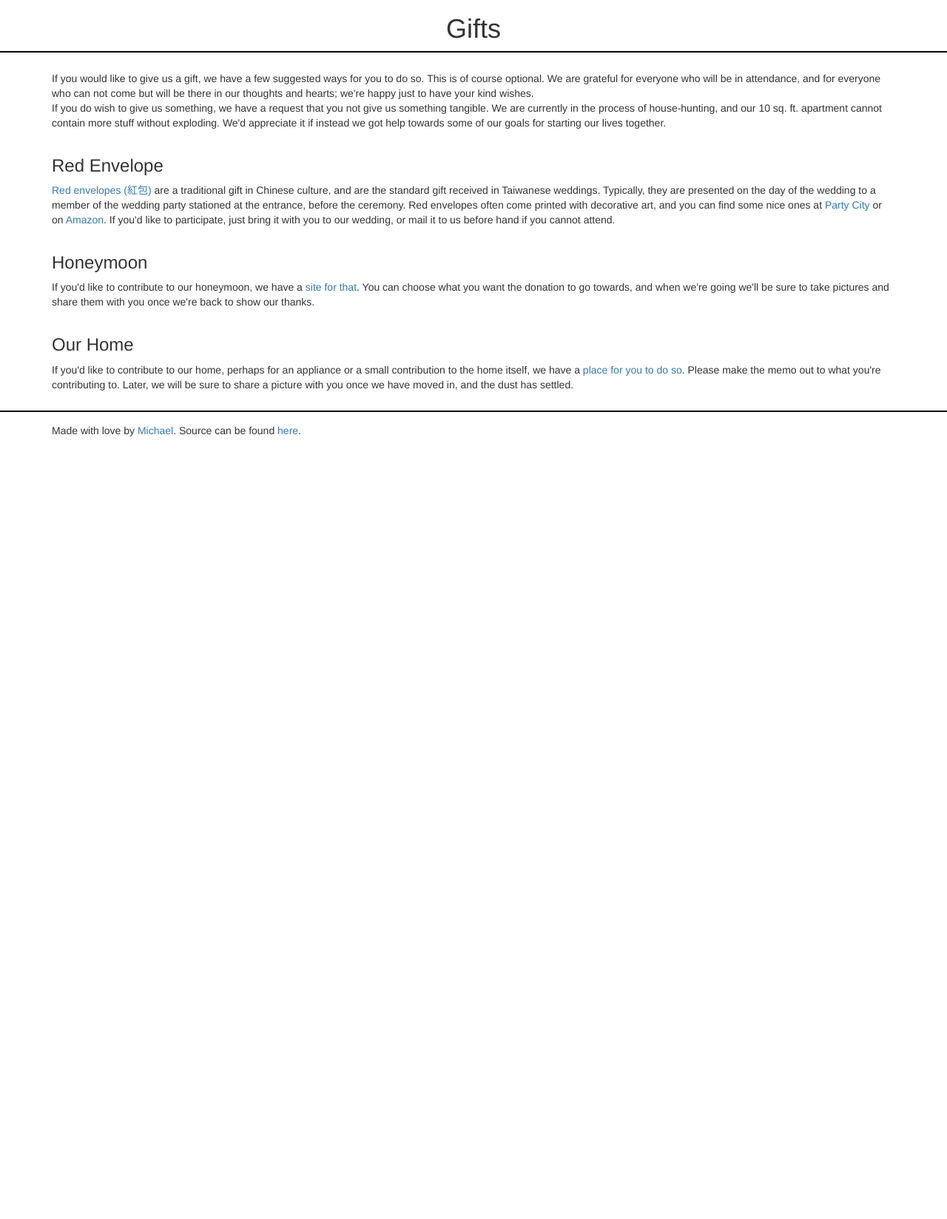
After one commit to kartoffeln777/happilyevereldridge2018, a PHP site: page /gifts/ in a window 1280 px wide. The commit adds this page. Shown: the part 352-2000 px from the top of the page at 74% size. Run offline with PHP 8.4, Linux system fonts and the light colour scheme; some libraries are stand-ins or nearby versions.

Commit message:
added gifts section, but commented it out while getting edits

```diff
--- /dev/null
+++ b/src/gifts/index.php
@@ -0,0 +1,98 @@
+<!DOCTYPE html>
+<html lang="en">
+  <head>
+    <meta charset="utf-8">
+    <meta http-equiv="X-UA-Compatible" content="IE=edge">
+    <meta name="viewport" content="width=device-width, initial-scale=1">
+    <!-- The above 3 meta tags *must* come first in the head; any other head content must come *after* these tags -->
+    <meta name="description" content="A website for celebrating Alison and Michael's big day">
+    <meta name="author" content="Michael Jones">
+    <link rel="icon" href="../favicon.ico">
+
+    <title>Gifts</title>
+
+    <link href="../lib/css/bootstrap.min.css" rel="stylesheet">
+    <link href="../lib/css/bootstrap-theme.min.css" rel="stylesheet">
+
+    <script src="https://ajax.googleapis.com/ajax/libs/jquery/3.1.1/jquery.min.js"></script>
+    <script src="../lib/js/bootstrap.min.js"></script>
+
+    <link href="../site.css" rel="stylesheet">
+  </head>
+
+  <body>
+    <nav class="navbar navbar-default navbar-fixed-top">
+      <div class="container">
+        <div class="navbar-header">
+          <button type="button" class="navbar-toggle collapsed" data-toggle="collapse" data-target="#navbar" aria-expanded="false" aria-controls="navbar">
+            <span class="sr-only">Toggle navigation</span>
+            <span class="icon-bar"></span>
+            <span class="icon-bar"></span>
+            <span class="icon-bar"></span>
+          </button>
+        </div>
+
+        <div id="navbar" class="navbar-collapse collapse">
+          <ul class="nav navbar-nav navbar-center">
+            <li><a href="../#OurStory">Our Story</a></li>
+            <li><a href="../#OurWedding">Our Wedding</a></li>
+            <li class="dropdown">
+              <a href="#" class="dropdown-toggle" data-toggle="dropdown" role="button" aria-haspopup="true" aria-expanded="false">Details<span class="caret"></span></a>
+              <ul class="dropdown-menu">
+                <li><a href="../#Accomodations">Accomodations</a></li>
+                <li><a href="../#Transport">Transport</a></li>
+                <li><a href="../#ThingsToSee">Things to See</a></li>
+              </ul>
+            </li>
+            <li><a href="../#RSVP">RSVP</a></li>
+            <li><a href="./">Gifts</a></li>
+          </ul>
+        </div><!--/.nav-collapse -->
+      </div><!--/.containter -->
+    </nav>
+
+    <div class="masthead">
+      <img class="header-image" src="../img/double-happiness.png">
+      <h1>Gifts</h1>
+    </div>
+
+    <div class="container">
+      <div id="content" class="inner jumptarget">
+          <!--<h3>How We Met</h3>-->
+	If you would like to give us a gift, we have a few suggested ways for you to do so. This is of course optional. We are grateful for everyone who will be in attendance, and for everyone who can not come but will be there in our thoughts and hearts; we're happy just to have your kind wishes.
+       <br>
+       If you do wish to give us something, we have a request that you not give us something tangible. We are currently in the process of house-hunting, and our 10 sq. ft. apartment cannot contain more stuff without exploding. We'd appreciate it if instead we got help towards some of our goals for starting our lives together.
+      </div>
+
+      <div id="redEnvelope" class="inner jumptarget">
+        <h3>Red Envelope</h3>
+	<a href="https://en.wikipedia.org/wiki/Red_envelope" target="_blank">Red envelopes (紅包)</a> are a traditional gift in Chinese culture, and are the standard gift received in Taiwanese weddings. Typically, they are presented on the day of the wedding to a member of the wedding party stationed at the entrance, before the ceremony. Red envelopes often come printed with decorative art, and you can find some nice ones at <a href="http://www.partycity.com/product/best+wishes+chinese+new+year+red+envelopes+8ct.do" target="_blank">Party City</a> or on <a href="https://www.amazon.com/Chinese-Red-Envelopes-pack-designs/dp/B004IMHWCK" target="_blank">Amazon</a>. If you'd like to participate, just bring it with you to our wedding, or mail it to us before hand if you cannot attend.
+      </div>
+
+      <div id="honeymoon" class="inner jumptarget">
+        <h3>Honeymoon</h3>
+	If you'd like to contribute to our honeymoon, we have a <a href="../" target="_blank">site for that</a>. You can choose what you want the donation to go towards, and when we're going we'll be sure to take pictures and share them with you once we're back to show our thanks.
+      </div>
+
+      <div id="home" class="inner jumptarget">
+        <h3>Our Home</h3>
+        If you'd like to contribute to our home, perhaps for an appliance or a small contribution to the home itself, we have a <a href="../" target="_blank">place for you to do so</a>. Please make the memo out to what you're contributing to. Later, we will be sure to share a picture with you once we have moved in, and the dust has settled.
+      </div>
+    </div>
+
+    <div class="mastfoot">
+      <div class="container">
+        <div class="inner">
+          <p>Made with love by <a href="https://autorefactorer.com" target="_blank">Michael</a>. Source can be found <a href="https://github.com/PisoMojado/alisonmichaelwedding" target="_blank">here</a>.</p>
+        </div>
+      </div>
+    </div>
+
+    <script src="./lib/js/multi-step-modal.js"></script>
+    <script>
+      transitionRSVP = function(step) {
+        $('#rsvpModal').trigger('next.m.'.concat(step));
+      };
+    </script>
+  </body>
+</html>
--- a/src/index.php
+++ b/src/index.php
@@ -49,6 +49,9 @@ $config = parse_ini_file("config.ini");
               </ul>
             </li>
             <li><a href="#RSVP">RSVP</a></li>
+<!--
+	    <li><a href="./gifts/">Gifts</a></li>
+-->
 	  </ul>
 <!--
           <ul class="nav navbar-nav navbar-right">
```
